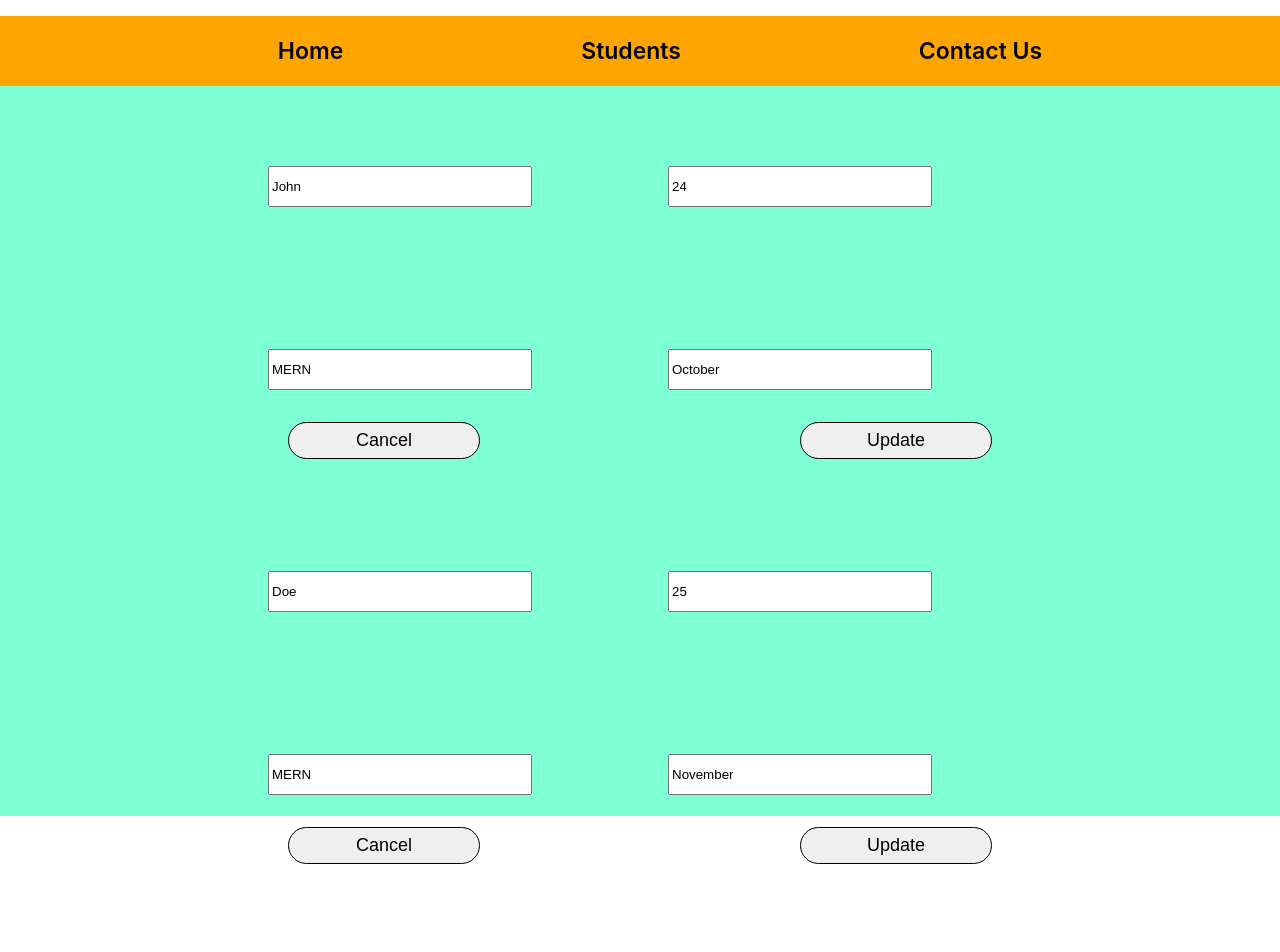
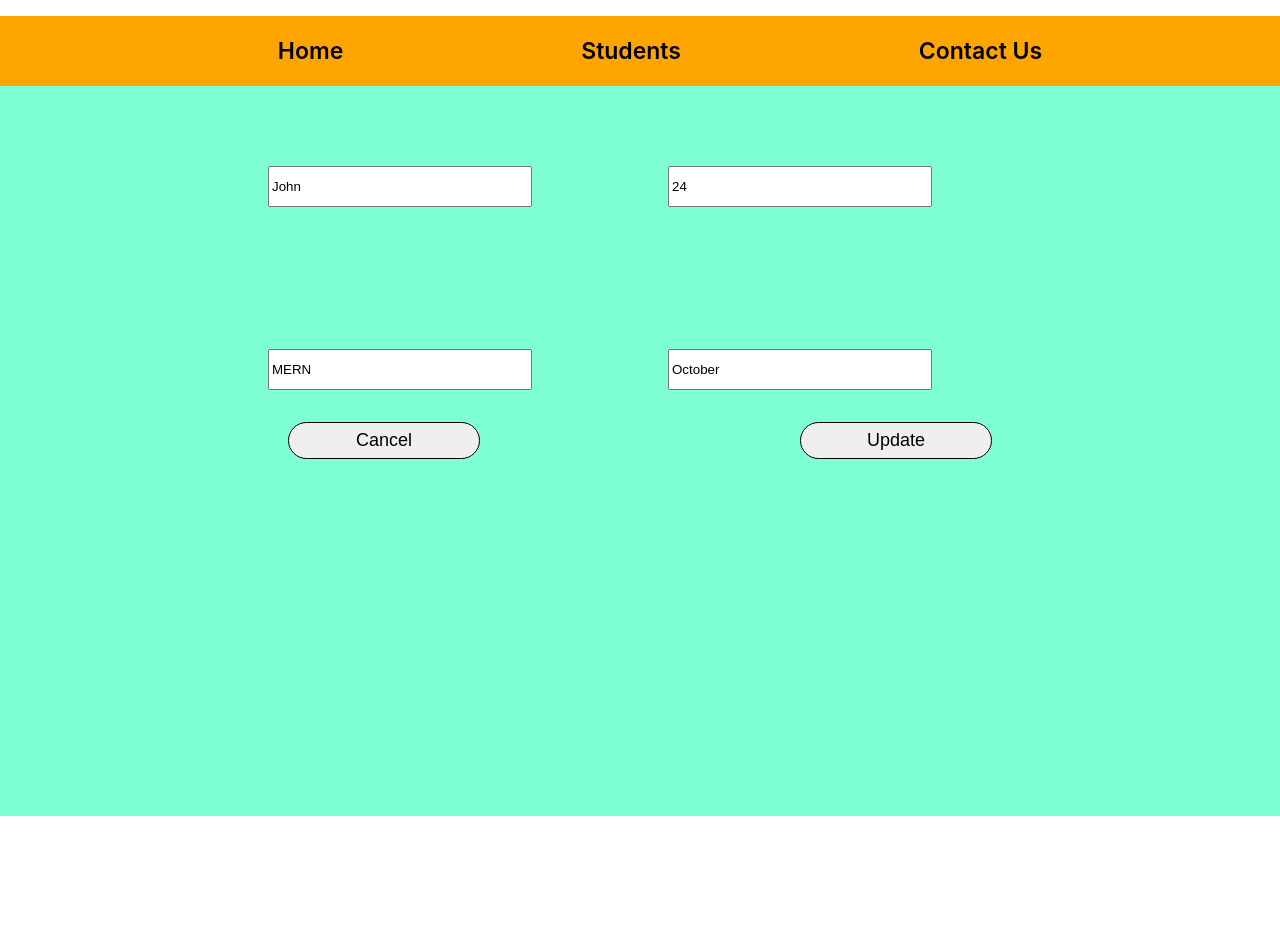
Before and after one commit to Tushar7567/react-assign-4, a React (Create React App) app: page /desc/1 in a window 1280 px wide. Shown: the top 952 px of the page. After the commit the page ends 816 px from the top, so only its background shows below. Built offline with nearby package versions, Linux system fonts and the light colour scheme.

Commit message:
Update Edit.jsx

```diff
--- a/src/components/Edit.jsx
+++ b/src/components/Edit.jsx
@@ -1,26 +1,48 @@
 import React from 'react';
-import {Link} from 'react-router-dom'
+import { useNavigate} from 'react-router-dom';
 
 const  Edit = (props) => {
+  // const result =[];
 
+  // for(let i = 0; i<props.sArr.length; i++) {
+  //   if(props.in === props.sArr[i])
+  //   {result.push( <div >
+  //     <div className='edit-container'>
+  //       <div className='edit-row'>
+  //         <input type="text" autoComplete='true' placeholder='Name' defaultValue={item.name} onChange={(e) =>props.handleUpdateName(e,i)} />
+  //         <input type="number" autoComplete='true' placeholder='Age' defaultValue={item.age} onChange={(e) => props.handleUpdateAge(e, index)} />
+  //       </div>
+  //       <div className='edit-row'>
+  //         <input type="text" autoComplete='true' placeholder='Course' defaultValue={item.course} onChange={(e) => props.handleUpdateCourse(e, i)} />
+  //         <input type="text" autoComplete='true' placeholder='Batch' defaultValue={item.batch} onChange={(e) => props.handleUpdateBatch(e, i)} />
+  //       </div>
+  //     </div>
+  //     <button className='btn-pos' onClick={()=>{navigate('/students')}}  >Cancel</button>
+  //     <button className='btn-pos' onClick={()=>{navigate('/students')}} >Update</button>
 
+  //   </div>)}
+  // }
+  const num = props.i;
+  console.log(props.i);
+
+  const navigate = useNavigate();
     return (
       <div>
         {
-          props.sArr.map((item, index) => {
+          props.sArr.slice(num,num+1).map((item, index) => {
             return <div key={`${index}`}>
               <div className='edit-container'>
                 <div className='edit-row'>
-                  <input type="text" autoComplete='true' placeholder='Name' defaultValue={item.name} onChange={(e) =>props.handleUpdateName(e,index)} />
-                  <input type="number" autoComplete='true' placeholder='Age' defaultValue={item.age} onChange={(e) => props.handleUpdateAge(e, index)} />
+                  <input type="text" autoComplete='true' placeholder='Name' defaultValue={item.name} onChange={(e) =>props.handleUpdateName(e,num)} />
+                  <input type="number" autoComplete='true' placeholder='Age' defaultValue={item.age} onChange={(e) => props.handleUpdateAge(e, num)} />
                 </div>
                 <div className='edit-row'>
-                  <input type="text" autoComplete='true' placeholder='Course' defaultValue={item.course} onChange={(e) => props.handleUpdateCourse(e, index)} />
-                  <input type="text" autoComplete='true' placeholder='Batch' defaultValue={item.batch} onChange={(e) => props.handleUpdateBatch(e, index)} />
+                  <input type="text" autoComplete='true' placeholder='Course' defaultValue={item.course} onChange={(e) => props.handleUpdateCourse(e, num)} />
+                  <input type="text" autoComplete='true' placeholder='Batch' defaultValue={item.batch} onChange={(e) => props.handleUpdateBatch(e, num)} />
                 </div>
               </div>
-              <Link to='/students'><button className='btn-pos'  >Cancel</button></Link>
-              <Link to='/students'><button className='btn-pos'  >Update</button></Link>
+              <button className='btn-pos' onClick={()=>{navigate('/students')}}  >Cancel</button>
+              <button className='btn-pos' onClick={()=>{navigate('/students')}} >Update</button>
 
             </div>
           })
@@ -30,3 +52,24 @@ const  Edit = (props) => {
   }
 
 export default Edit;
+
+
+// {
+//   props.sArr.map((item, index) => {
+//     return <div key={`${index}`}>
+//       <div className='edit-container'>
+//         <div className='edit-row'>
+//           <input type="text" autoComplete='true' placeholder='Name' defaultValue={item.name} onChange={(e) =>props.handleUpdateName(e,index)} />
+//           <input type="number" autoComplete='true' placeholder='Age' defaultValue={item.age} onChange={(e) => props.handleUpdateAge(e, index)} />
+//         </div>
+//         <div className='edit-row'>
+//           <input type="text" autoComplete='true' placeholder='Course' defaultValue={item.course} onChange={(e) => props.handleUpdateCourse(e, index)} />
+//           <input type="text" autoComplete='true' placeholder='Batch' defaultValue={item.batch} onChange={(e) => props.handleUpdateBatch(e, index)} />
+//         </div>
+//       </div>
+//       <button className='btn-pos' onClick={()=>{navigate('/students')}}  >Cancel</button>
+//       <button className='btn-pos' onClick={()=>{navigate('/students')}} >Update</button>
+
+//     </div>
+//   })
+// }
```
